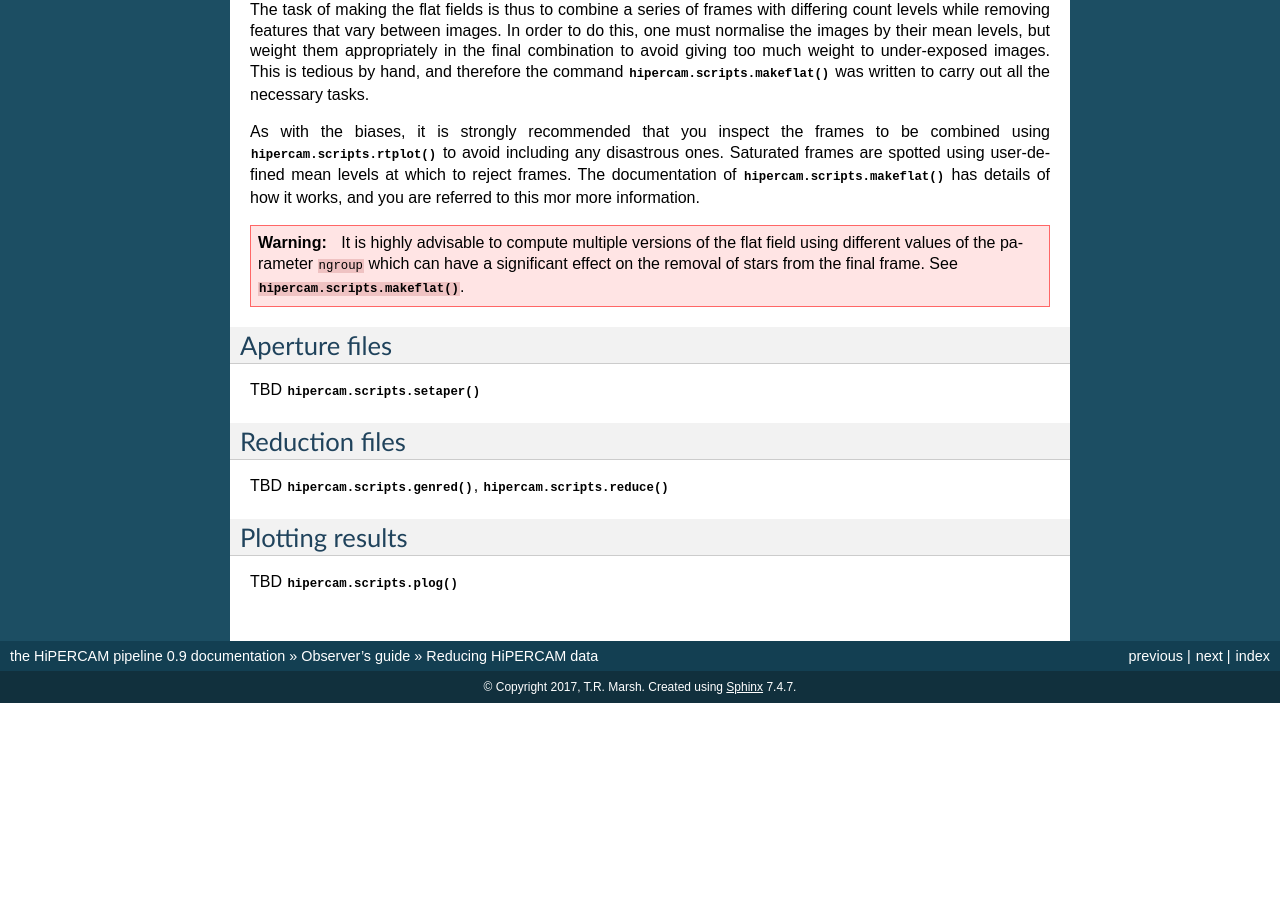
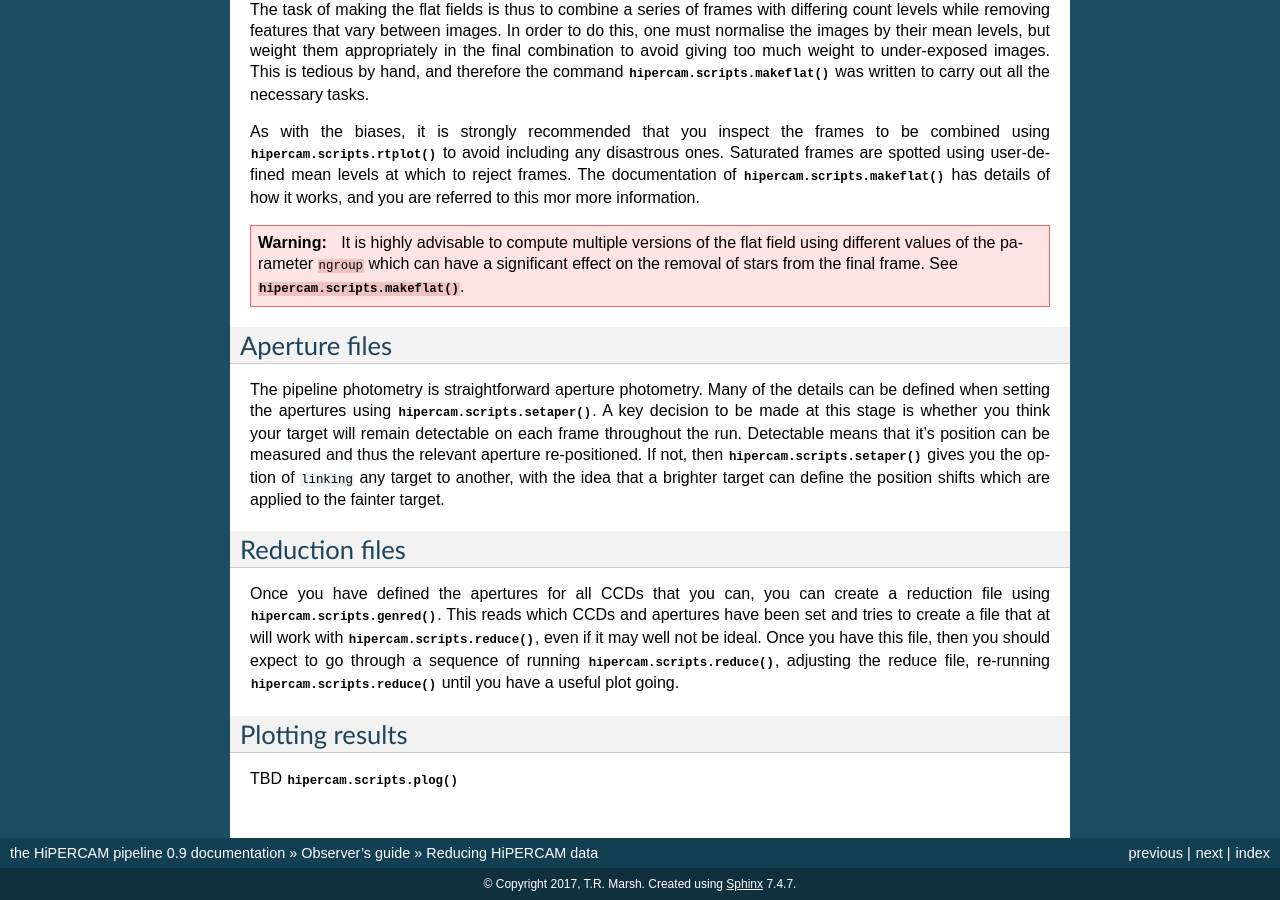
Before and after one commit to HiPERCAM/hipercam, a Sphinx documentation site: the page built from docs/reduction.rst, in a window 1280 px wide and 900 px high, scrolled down 1240 px. Built offline with Sphinx 7.4.7, drawn with Linux system fonts in a browser that asks for light colours; before the commit the page ends 1943 px from its top, so only the background shows below that.

Commit message:
more documentation updates

```diff
--- a/docs/observers.rst
+++ b/docs/observers.rst
@@ -10,6 +10,10 @@ and to reduce it in near "real time". It is downstream of the data acquisition
 system and has no direct effect upon it. At the telescope its most important
 role is to allow you to assess the data as it comes in.
 
+The two sections of the guide are aimed first at getting observers started
+quickly while at the telescope, and second giving a more in depth description
+for a later careful reduction.
+
 .. toctree::
    :maxdepth: 2
    :caption: Contents:
--- a/docs/reduction.rst
+++ b/docs/reduction.rst
@@ -96,12 +96,25 @@ works, and you are referred to this mor more information.
 Aperture files
 ==============
 
-TBD |setaper|
+The pipeline photometry is straightforward aperture photometry. Many of the
+details can be defined when setting the apertures using |setaper|. A key
+decision to be made at this stage is whether you think your target will
+remain detectable on each frame throughout the run. Detectable means that
+it's position can be measured and thus the relevant aperture re-positioned.
+If not, then |setaper| gives you the option of ``linking`` any target to
+another, with the idea that a brighter target can define the position shifts
+which are applied to the fainter target.
+
 
 Reduction files
 ===============
 
-TBD |genred|, |reduce|
+Once you have defined the apertures for all CCDs that you can, you can create
+a reduction file using |genred|. This reads which CCDs and apertures have been
+set and tries to create a file that at will work with |reduce|, even if it may
+well not be ideal. Once you have this file, then you should expect to go
+through a sequence of running |reduce|, adjusting the reduce file, re-running
+|reduce| until you have a useful plot going.
 
 Plotting results
 ================
```
